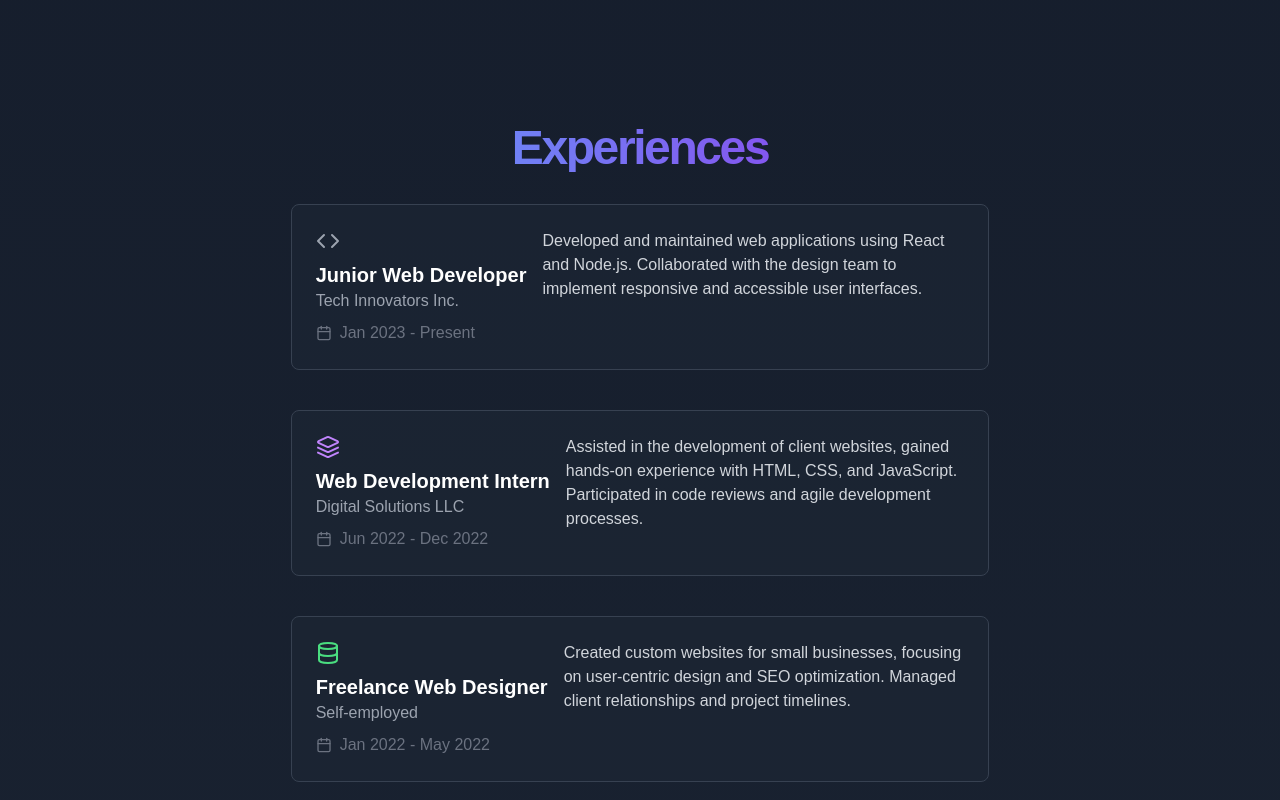
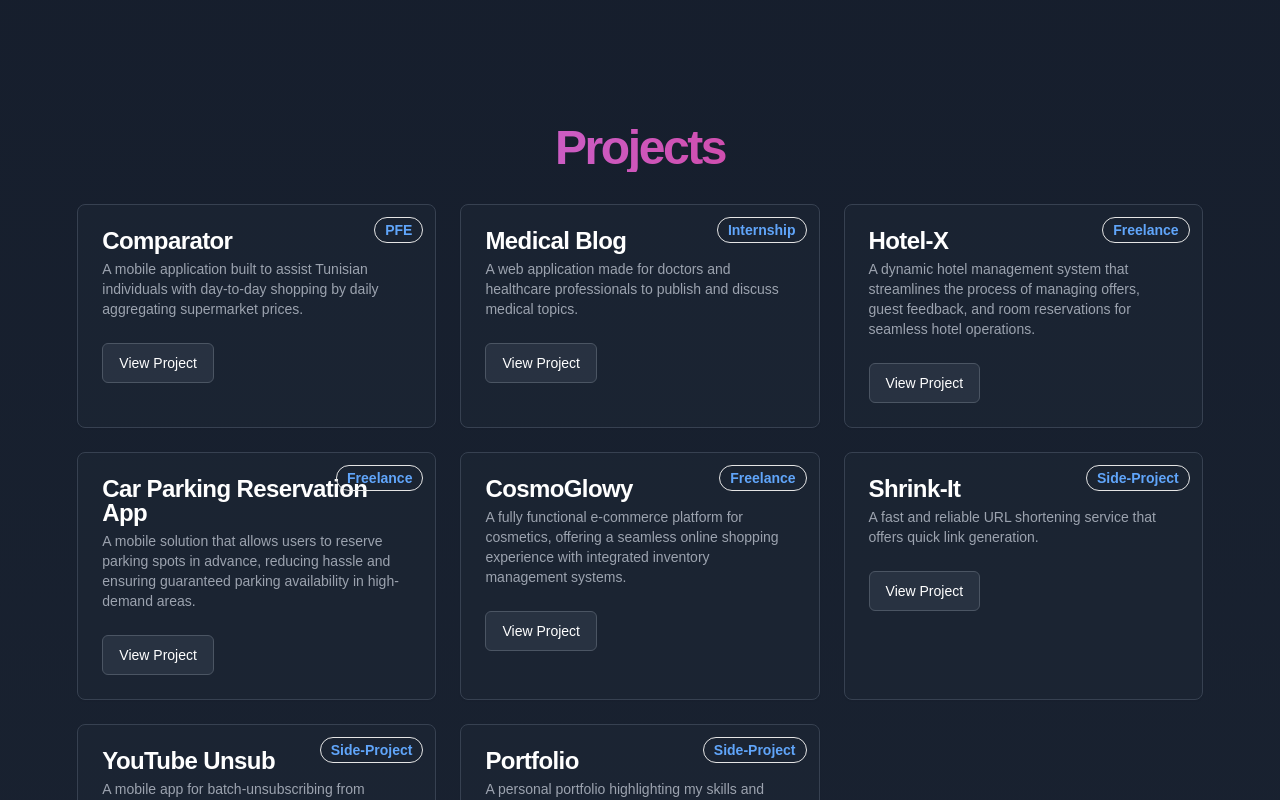
Before and after one commit to MedAliBouzidi/medalibouzidi.github.io, a Next.js app: page / in a window 1280 px wide. Shown: the part 1660-2460 px from the top of the page. Built offline with nearby package versions, Linux system fonts and the light colour scheme.

Commit message:
Update Portfolio

```diff
--- a/next.config.mjs
+++ b/next.config.mjs
@@ -1,12 +1,12 @@
 /** @type {import('next').NextConfig} */
 const nextConfig = {
-    output: "export",
+    //output: "export",
     //basePath:  '/portfolio',
     //assetPrefix: '/portfolio/',
     reactStrictMode: true,
     images: {
         domains: ['images.pexels.com'],
-        //unoptimized: true,
+        unoptimized: true,
     }
 };
 
--- a/package.json
+++ b/package.json
@@ -12,7 +12,7 @@
   "dependencies": {
     "@radix-ui/react-dialog": "^1.1.2",
     "@radix-ui/react-icons": "^1.3.0",
-    "@radix-ui/react-slot": "^1.1.0",
+    "@radix-ui/react-slot": "^1.1.2",
     "@react-three/drei": "^9.114.0",
     "@react-three/fiber": "^8.17.9",
     "@types/react-slick": "^0.23.13",
--- a/src/app/data.tsx
+++ b/src/app/data.tsx
@@ -1,4 +1,4 @@
-import {CodeIcon, DatabaseIcon, LayersIcon} from "lucide-react";
+import {LayersIcon} from "lucide-react";
 import {
     BiLogoAngular,
     BiLogoBootstrap,
@@ -16,12 +16,14 @@ import {
 } from "react-icons/bi";
 import {TbBrandNextjs} from "react-icons/tb";
 import {SiGit, SiGithub, SiGithubactions, SiLinux, SiMariadb, SiMongodb} from "react-icons/si";
+import {GlobeIcon, MobileIcon} from "@radix-ui/react-icons";
 
-export const navBarItems = ["About", "Skills", "Experiences", "Projects", "Resume"];
+export const navBarItems = ["About", "Skills", "Projects", "Experiences", "Resume"];
 
 export const projects: {
     id: string;
     title: string;
+    slug: string;
     badge: string;
     description: string;
     longDescription: string;
@@ -32,6 +34,7 @@ export const projects: {
     {
         id: "0b3c0c4b-8c1c-4a1d-8b8b-5d1b1d5d5b2e",
         title: "Comparator",
+        slug: "comparator",
         badge: "PFE",
         description: "A mobile application built to assist Tunisian individuals with day-to-day shopping by daily aggregating supermarket prices.",
         longDescription: `
@@ -79,6 +82,7 @@ export const projects: {
     {
         id: "b7c8d6c1-9e7d-4e0d-8b8b-5d1b1d5d5b2e",
         title: "Medical Blog",
+        slug: "medical-blog",
         badge: "internship",
         description: "A web application made for doctors and healthcare professionals to publish and discuss medical topics.",
         longDescription: `
@@ -111,6 +115,7 @@ export const projects: {
     {
         id: "ebee737a-1ba9-46ca-a24d-6153805fc641",
         title: "Hotel-X",
+        slug: "hotel-x",
         badge: "freelance",
         description: "A dynamic hotel management system that streamlines the process of managing offers, guest feedback, and room reservations for seamless hotel operations.",
         longDescription: `
@@ -139,6 +144,7 @@ export const projects: {
     {
         id: "d8d0e444-f696-48bd-80c2-c3e5929539bd",
         title: "Car Parking Reservation App",
+        slug: "car-parking-reservation-app",
         badge: "freelance",
         description: "A mobile solution that allows users to reserve parking spots in advance, reducing hassle and ensuring guaranteed parking availability in high-demand areas.",
         longDescription: `
@@ -162,6 +168,7 @@ export const projects: {
     {
         id: "dc3c4987-19b7-4453-87cf-8e0e43b79cb5",
         title: "CosmoGlowy",
+        slug: "cosmo-glowy",
         badge: "freelance",
         description: "A fully functional e-commerce platform for cosmetics, offering a seamless online shopping experience with integrated inventory management systems.",
         longDescription: `
@@ -190,6 +197,7 @@ export const projects: {
     {
         id: "cc7a4a4c-28e8-40aa-91ed-6414a877c783",
         title: "Shrink-It",
+        slug: "shrink-it",
         badge: "side-project",
         description: "A fast and reliable URL shortening service that offers quick link generation.",
         longDescription: `
@@ -215,6 +223,7 @@ export const projects: {
     {
         id: "804de677-48f5-4638-b923-5466bcfdd751",
         title: "YouTube Unsub",
+        slug: "youtube-unsub",
         badge: "side-project",
         description: "A mobile app for batch-unsubscribing from YouTube channels, simplifying subscription management.",
         longDescription: `
@@ -239,6 +248,7 @@ export const projects: {
     {
         id: "03da07a1-d2f0-497a-b24f-0f9a77e113ef",
         title: "Portfolio",
+        slug: "portfolio",
         badge: "side-project",
         description: "A personal portfolio highlighting my skills and projects, featuring a responsive design and interactive user experience.",
         longDescription: `
@@ -376,34 +386,36 @@ export const softSkills = [
     "Clean Code", "Problem Solver", "Curiosity", "Adaptability", "Time Management", "Agile Scrum"
 ];
 
-// Todo: Update experiences
 export const experiences: {
     title: string;
     company: string;
     period: string;
     description: string;
+    detailLink?: string;
     icon: JSX.Element;
 }[] = [
     {
-        title: "Junior Web Developer",
-        company: "Tech Innovators Inc.",
+        title: "Full Stack Developer",
+        company: "Freelance",
         period: "Jan 2023 - Present",
-        description: "Developed and maintained web applications using React and Node.js. Collaborated with the design team to implement responsive and accessible user interfaces.",
-        icon: <CodeIcon className="w-6 h-6 text-gray-400"/>,
+        description: "Developed and maintained web and mobile applications using various technologies, including Spring Boot, React, Angular, and Flutter. Collaborated with clients to understand their requirements and deliver high-quality solutions. Implement responsive and accessible user interfaces to enhance user experience.",
+        icon: <LayersIcon className="w-6 h-6 text-gray-400"/>,
+    },
+    {
+        title: "Full Stack Development Intern",
+        company: "CYPROS",
+        period: "Fev. 2022 – Jun. 2022",
+        description: " Build a mobile app designed to make daily shopping easier by helping users compare prices from different supermarkets in one place. With a simple, user-friendly interface, the app allows people to check for the best deals on groceries and household items, saving time and money. Users can access updated prices and make informed choices about where to shop, all from the convenience of their mobile phones. ",
+        detailLink: "comparator",
+        icon: <MobileIcon className="w-6 h-6 text-purple-400"/>,
     },
     {
         title: "Web Development Intern",
-        company: "Digital Solutions LLC",
-        period: "Jun 2022 - Dec 2022",
-        description: "Assisted in the development of client websites, gained hands-on experience with HTML, CSS, and JavaScript. Participated in code reviews and agile development processes.",
-        icon: <LayersIcon className="w-6 h-6 text-purple-400"/>,
-    },
-    {
-        title: "Freelance Web Designer",
-        company: "Self-employed",
-        period: "Jan 2022 - May 2022",
-        description: "Created custom websites for small businesses, focusing on user-centric design and SEO optimization. Managed client relationships and project timelines.",
-        icon: <DatabaseIcon className="w-6 h-6 text-green-400"/>,
+        company: "Wow-Soft",
+        period: "Aug. 2021 – Sep. 2021",
+        description: " A dedicated website for doctors and healthcare professionals to share, publish, and discuss medical topics and discoveries. It provides a space for experts to post articles, engage in discussions, and stay updated on the latest in healthcare, making a collaborative medical community. ",
+        detailLink: "medical-blog",
+        icon: <GlobeIcon className="w-6 h-6 text-green-400"/>,
     },
 ];
 
@@ -413,5 +425,3 @@ export const socialLinks = {
     linkedin: "https://www.linkedin.com/in/bouzidi-med-ali/",
     email: "mailto:bouzidi.medali20@gmail.com",
 }
-
-export const githubStats = "https://github-readme-stats-sigma-eight-43.vercel.app/api?username=MedAliBouzidi&hide=contribs,issues&show_icons=true&rank_icon=github&theme=transparent";
--- a/src/app/page.tsx
+++ b/src/app/page.tsx
@@ -5,12 +5,12 @@ import {Card, CardContent, CardDescription, CardHeader, CardTitle} from "@/compo
 import Link from "next/link"
 import {CalendarIcon, DownloadIcon, LinkedinIcon, MailIcon, Menu, X} from "lucide-react"
 import {AnimatePresence, motion} from "framer-motion"
-import {experiences, githubStats, navBarItems, projects, socialLinks, softSkills, technicalSkills} from "@/app/data";
+import {experiences, navBarItems, projects, socialLinks, softSkills, technicalSkills} from "@/app/data";
 import {useState} from "react";
 import {PiLinktreeLogo} from "react-icons/pi";
 import {FaGithub} from "react-icons/fa6";
-import Image from "next/image";
 import {CustomBadge} from "@/components/custom/CustomBadge";
+import {GithubStatusComp} from "@/components/custom/GithubStatusComp";
 
 export default function Home() {
     const [mobileMenuOpen, setMobileMenuOpen] = useState(false)
@@ -142,38 +142,6 @@ export default function Home() {
                         </div>
                     </div>
                 </section>
-                <section id="experiences" className="flex justify-center w-full py-12 md:py-24 lg:py-32 border-b border-gray-800">
-                    <div className="container px-4 md:px-6 md:w-11/12 lg:w-7/12">
-                        <motion.h2
-                            className="text-3xl font-bold tracking-tighter sm:text-4xl md:text-5xl mb-8 text-center bg-clip-text text-transparent bg-gradient-to-r from-blue-400 to-purple-600" {...fadeInUp}>
-                            Experiences
-                        </motion.h2>
-                        <div className="space-y-10">
-                            {experiences.map((experience, index) => (
-                                <motion.div
-                                    key={index}
-                                    className="flex flex-col md:flex-row gap-4 bg-gray-800/50 p-6 rounded-lg border border-gray-700 hover:border-blue-500 transition-all hover:shadow-lg hover:shadow-blue-500/10"
-                                    initial={{opacity: 0, y: 20}}
-                                    animate={{opacity: 1, y: 0}}
-                                    transition={{duration: 0.5, delay: index * 0.1}}
-                                >
-                                    <div className="md:min-w-fit flex flex-col items-center md:items-start">
-                                        {experience.icon}
-                                        <h3 className="text-xl font-semibold text-white mt-2">{experience.title}</h3>
-                                        <p className="text-gray-400">{experience.company}</p>
-                                        <div className="flex items-center mt-2 text-gray-500">
-                                            <CalendarIcon className="w-4 h-4 mr-2"/>
-                                            <span>{experience.period}</span>
-                                        </div>
-                                    </div>
-                                    <div className="md:w-3/4">
-                                        <p className="text-gray-300">{experience.description}</p>
-                                    </div>
-                                </motion.div>
-                            ))}
-                        </div>
-                    </div>
-                </section>
                 <section id="projects" className="flex justify-center w-full py-12 md:py-24 lg:py-32 border-b border-gray-800">
                     <div className="container px-4 md:px-6 md:w-11/12">
                         <motion.h2
@@ -196,7 +164,7 @@ export default function Home() {
                                             <CardDescription className="text-gray-400">{project.description}</CardDescription>
                                         </CardHeader>
                                         <CardContent>
-                                            <Link href={`/projects/${project.id}`}>
+                                            <Link href={`/projects/${project.slug}`}>
                                                 <Button variant="outline"
                                                         className="bg-gray-700/50 text-white hover:bg-gray-600 border-gray-600 transition-colors">
                                                     View Project
@@ -208,15 +176,54 @@ export default function Home() {
                                 </motion.div>
                             ))}
                         </div>
-                        <div className="flex justify-center mt-24">
-                            <Image alt="stats" src={githubStats} width={600} height={300}/>
+                    </div>
+                </section>
+                <section id="experiences" className="flex justify-center w-full py-12 md:py-24 lg:py-32 border-b border-gray-800">
+                    <div className="container px-4 md:px-6 md:w-11/12 lg:w-7/12">
+                        <motion.h2
+                            className="text-3xl font-bold tracking-tighter sm:text-4xl md:text-5xl mb-8 text-center bg-clip-text text-transparent bg-gradient-to-r from-blue-400 to-purple-600" {...fadeInUp}>
+                            Experiences
+                        </motion.h2>
+                        <div className="space-y-10">
+                            {experiences.map((experience, index) => (
+                                <motion.div
+                                    key={index}
+                                    className="flex flex-col md:flex-row gap-4 bg-gray-800/50 p-6 rounded-lg border border-gray-700 hover:border-blue-500 transition-all hover:shadow-lg hover:shadow-blue-500/10"
+                                    initial={{opacity: 0, y: 20}}
+                                    animate={{opacity: 1, y: 0}}
+                                    transition={{duration: 0.5, delay: index * 0.1}}
+                                >
+                                    <div className="md:w-1/4 flex flex-col items-center md:items-start">
+                                        {experience.icon}
+                                        <h3 className="text-xl font-semibold text-white mt-2">{experience.title}</h3>
+                                        <p className="text-gray-400">{experience.company}</p>
+                                        <div className="flex items-center mt-2 text-gray-500">
+                                            <CalendarIcon className="w-4 h-4 mr-2"/>
+                                            <span>{experience.period}</span>
+                                        </div>
+                                    </div>
+                                    <div className="flex flex-col gap-y-3 md:w-3/4">
+                                        <p className="text-gray-300">{experience.description}</p>
+                                        {experience.detailLink && (
+                                            <Link href={`/projects/${experience.detailLink}`}
+                                                  className="flex justify-end">
+                                                <Button variant="outline"
+                                                        className="bg-gray-700/50 text-white hover:bg-gray-600 border-gray-600 transition-colors">
+                                                    View Project
+                                                </Button>
+                                            </Link>
+                                        )}
+                                    </div>
+                                </motion.div>
+                            ))}
                         </div>
                     </div>
                 </section>
                 <section id="resume" className="flex justify-center w-full py-12 md:py-24 lg:pb-32 lg:pt-5 bg-gray-800/30">
-                    <div className="container px-4 md:px-6">
+                    <div className="container flex flex-col lg:flex-row items-center justify-center gap-x-20 px-4 md:px-6">
+                        <motion.div {...fadeInUp}>
                             <motion.h2
-                            className="text-3xl font-bold tracking-tighter sm:text-4xl md:text-5xl mb-8 text-center bg-clip-text text-transparent bg-gradient-to-r from-blue-400 to-purple-600" {...fadeInUp}>
+                                className="text-3xl font-bold tracking-tighter sm:text-4xl md:text-5xl mb-8 text-center bg-clip-text text-transparent bg-gradient-to-r from-blue-400 to-purple-600">
                                 Download My Resume
                             </motion.h2>
                             <motion.div className="max-w-md mx-auto text-center" {...fadeInUp}>
@@ -228,6 +235,10 @@ export default function Home() {
                                     <DownloadIcon className="mr-2 h-4 w-4"/>
                                     Download Resume (PDF)
                                 </Button>
+                            </motion.div>
+                        </motion.div>
+                        <motion.div {...fadeInUp}>
+                            <GithubStatusComp/>
                         </motion.div>
                     </div>
                 </section>
--- a/src/app/projects/[id]/page.tsx
+++ b/src/app/projects/[slug]/page.tsx
@@ -11,5 +11,5 @@ export default function ProjectDetails() {
 }
 
 export function generateStaticParams() {
-    return projects.map(project => ({id: project.id}));
+    return projects.map(project => ({slug: project.slug}));
 }
--- a/src/components/custom/BackToHomeButton.tsx
+++ b/src/components/custom/BackToHomeButton.tsx
@@ -9,11 +9,11 @@ export const BackToHomeButton = () => {
 
     return (
         <Button
-            onClick={() => router.back()}
+            onClick={() => router.replace('/')}
             variant="ghost"
             className="text-gray-300 hover:text-white hover:bg-gray-600 hover:bg-opacity-40">
             <ArrowLeft className="mr-2 h-4 w-4"/>
-            Back to Projects
+            Back to Home
         </Button>
     );
 }
--- /dev/null
+++ b/src/components/custom/GithubStatusComp.tsx
@@ -0,0 +1,17 @@
+import Image from "next/image";
+
+export const GithubStatusComp = () => {
+    const baseUrl = "https://github-readme-stats-bouzidi-medali.vercel.app/api";
+    const username = "MedAliBouzidi";
+    const hide = "contribs,issues";
+    const showIcons = true;
+    const rankIcon = "github";
+    const theme = "transparent";
+    const githubStats = `${baseUrl}?username=${username}&hide=${hide}&show_icons=${showIcons}&rank_icon=${rankIcon}&theme=${theme}`;
+
+    return (
+        <div className="flex justify-center mt-24 lg:mt-0">
+            <Image alt="stats" src={githubStats} width={600} height={300}/>
+        </div>
+    );
+}
--- a/src/components/custom/projectsSection.tsx
+++ b/src/components/custom/projectsSection.tsx
@@ -33,8 +33,8 @@ const CustomArrow = ({direction, onClick}: { direction: 'next' | 'prev', onClick
 }
 
 export const ProjectsSection = () => {
-    const {id} = useParams()
-    const project = projects.find(p => p.id === id)
+    const {slug} = useParams()
+    const project = projects.find(p => p.slug === slug)
 
     const sliderSettings = {
         dots: true,
```
Also changed, not shown: src/components/ui/badge.tsx (added, +36 -0 lines), 1 other file (tests, documents, lock files or other folders). Lines whose indentation alone changed are shown as unchanged.
